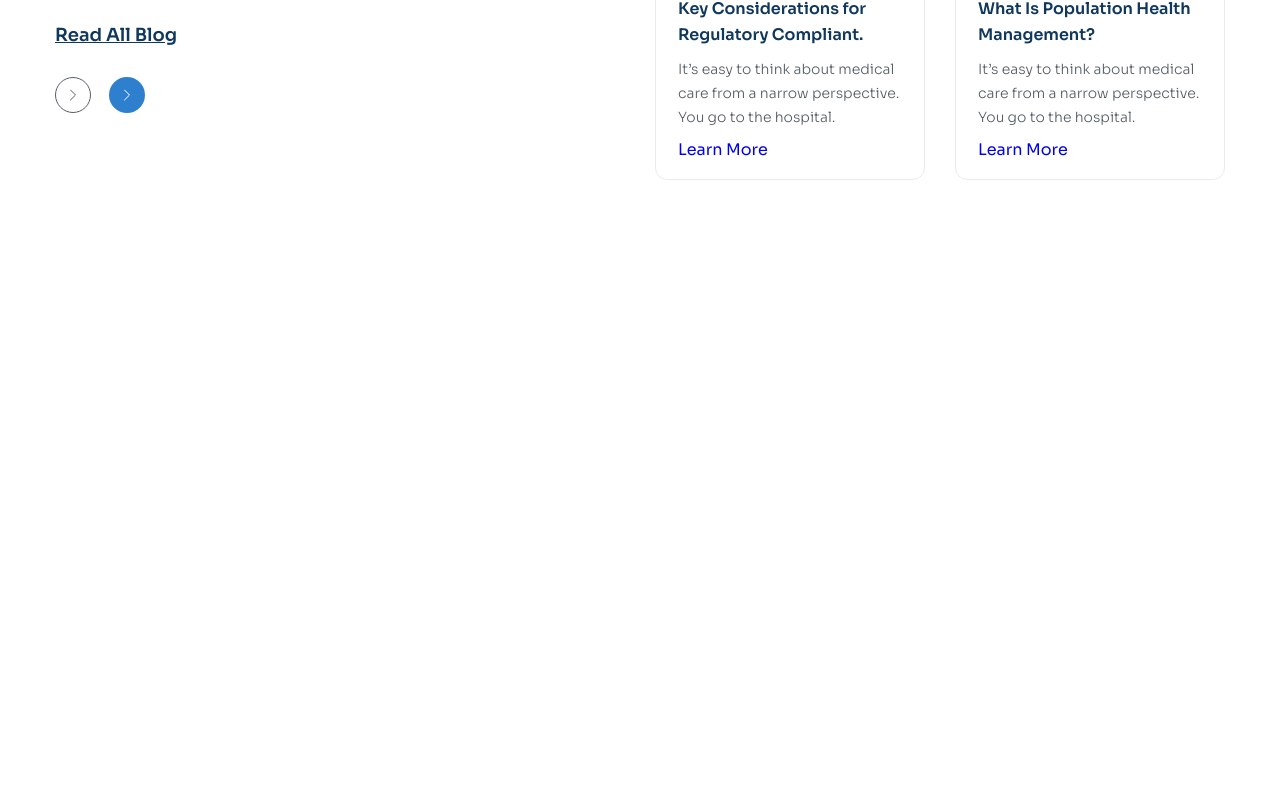
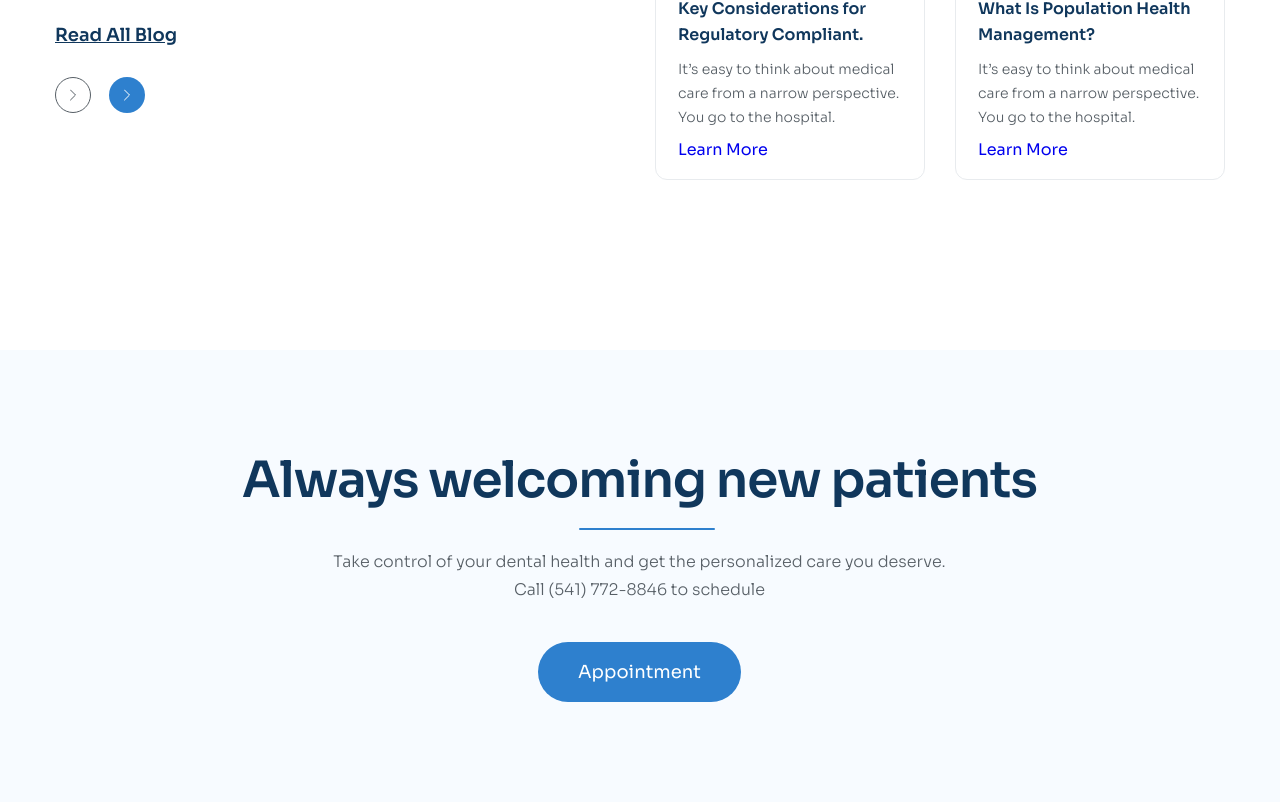
Before and after one commit to vuthithaogiang/du-an-2.2, a plain HTML site: page index.html in a window 1280 px wide. Shown: the part 5196-5998 px from the top of the page. Before the commit the page ends 5546 px from the top, so only its background shows below. Drawn offline with Linux system fonts and the light colour scheme.

Commit message:
Add main-appointment

```diff
--- a/asset/css/style.css
+++ b/asset/css/style.css
@@ -901,3 +901,67 @@ a {
 
 
 }
+
+
+/* appointment */
+
+.appointment {
+    background: #F7FBFF;
+    padding-top: 100px;
+    padding-bottom: 100px;
+    padding-left: 178px;
+    padding-right: 179px;
+
+}
+
+.appointment .main-content {
+    display: flex;
+    flex-direction: column;
+    align-items: center;
+    justify-content: center;
+    gap: 38px;
+}
+
+.appointment .sub-title {
+    font-weight: 600;
+    font-size: 5rem;
+    line-height: 1.2;
+    /* identical to box height, or 120% */
+
+    text-align: center;
+    letter-spacing: -0.02em;
+
+    color: #10375C;
+    position: relative;
+
+}
+
+.appointment .sub-title::after{
+    position: absolute;
+    content: '';
+    display: block;
+    width: 136px;
+    background: #2E80CE;
+    height: 2px;
+    border-radius: 1px;
+
+    top: 78px;
+    left: 337px;
+
+
+}
+
+.appointment .desc {
+    width: 617px;
+
+    font-weight: 300;
+    font-size: 1.6rem;
+    line-height: 1.75;
+    /* or 175% */
+
+    text-align: center;
+
+    color: #575F66;
+
+
+}
--- a/index.html
+++ b/index.html
@@ -375,6 +375,14 @@
                 </div>
             </div>
         </div>
+
+        <div class="appointment">
+            <div class="main-content">
+                <h2 class="sub-title">Always welcoming new patients</h2>
+                <p class="desc">Take control of your dental health and get the personalized care you deserve. Call (541) 772-8846 to  schedule</p>
+                <a href="#!" class="btn">Appointment</a>
+            </div>
+        </div>
     </main>
 </body>
 
```
